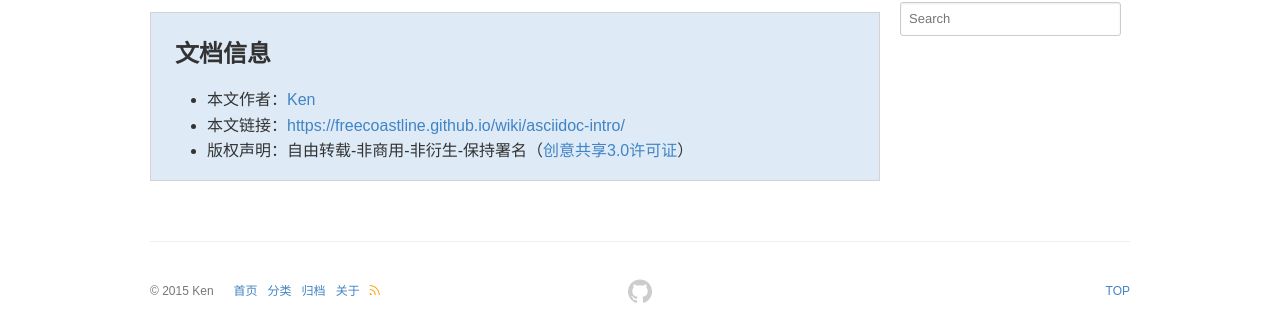
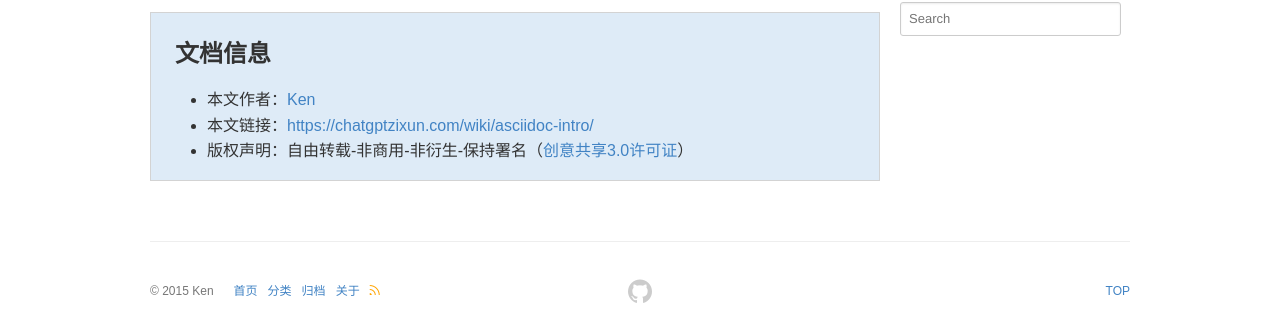
Before and after one commit to freecoastline/freecoastline.github.io, a Jekyll site: the page built from _wiki/asciidoc-intro.md, in a window 1280 px wide. Shown: the part 266-575 px from the top of the page. Built offline with Jekyll 4.4.1, drawn with Linux system fonts in a browser that asks for light colours; comment, search, counter and statistics services are not loaded; a style sheet for code colours, icons or effects is not loaded.

Commit message:
fix ignore

```diff
--- a/_config.yml
+++ b/_config.yml
@@ -2,7 +2,7 @@
 #   Main Configs   #
 # ---------------- #
 baseurl:
-url: https://freecoastline.github.io
+url: https://chatgptzixun.com
 date_format: "ordinal"
 title: chatgpt资讯小站
 subtitle: "chatgpt4.0成品号 直接联系"
@@ -27,7 +27,7 @@ components:
         hide-platforms: qq,facebook
     # 不蒜子访问统计
     busuanzi:
-        enabled: false
+        enabled: true
         start_date: 2020-05-03
     # My Popular Repositories
     side_bar_repo:
```
